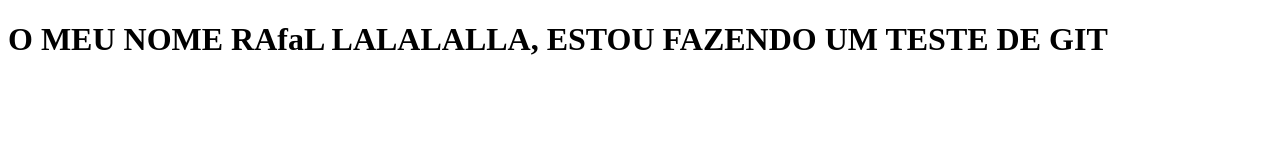
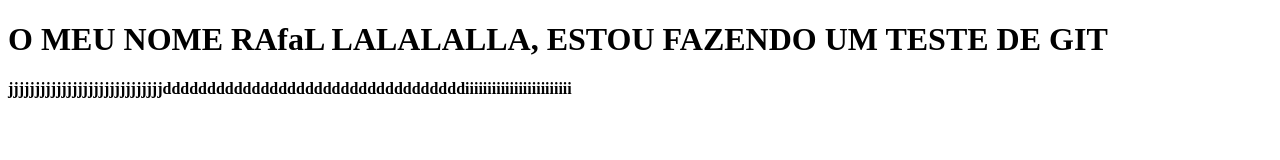
Before and after one commit to rafaelgalvaolm/ProvaWagnerGit, a plain HTML site: page index.html in a window 1280 px wide. Drawn offline with Linux system fonts and the light colour scheme.

Commit message:
ggggggggggggggggggggggggggggg

```diff
--- a/index.html
+++ b/index.html
@@ -10,4 +10,5 @@
         O MEU NOME  RAfaL LALALALLA, ESTOU FAZENDO UM TESTE DE GIT
     </h1>
 </body>
+<h4>jjjjjjjjjjjjjjjjjjjjjjjjjjjjjddddddddddddddddddddddddddddddddddiiiiiiiiiiiiiiiiiiiiiiii</h4>
 </html>
```
